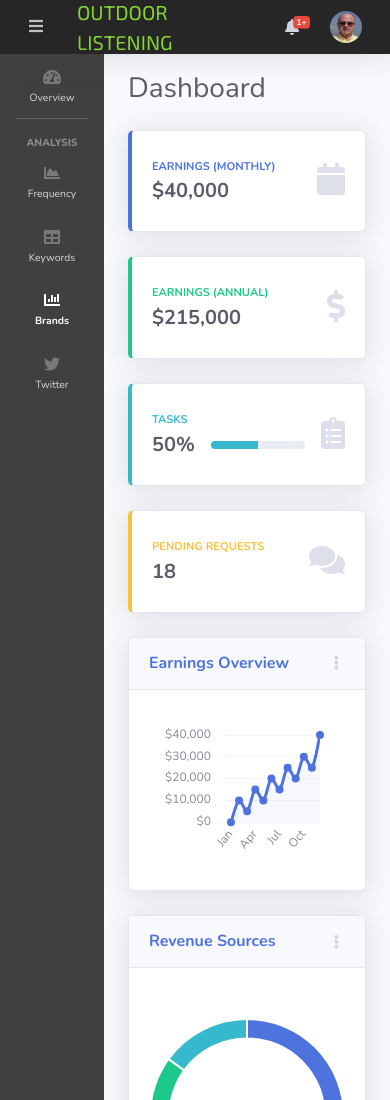
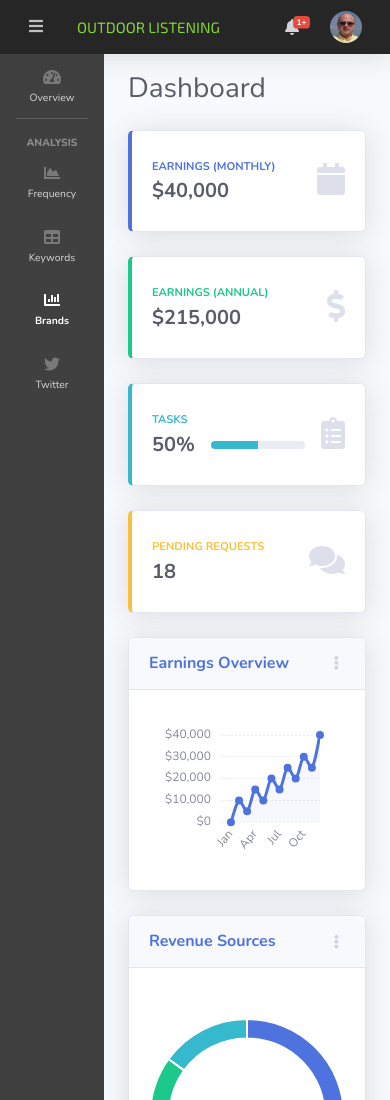
Before and after one commit to aabeveridge/ol-dash-frame, a plain HTML site: page brands.html in a window 390 px wide. Shown: the top 1100 px of the page. Drawn offline with nearby package versions, Linux system fonts and the light colour scheme.

Commit message:
fixed mobile scaling

```diff
--- a/css/custom.css
+++ b/css/custom.css
@@ -21,3 +21,10 @@ text-decoration: none;
 #sidebarToggleTop {
   color: silver;
 }
+
+@media only screen and (max-width: 600px) {
+  .topbar-brand-text {
+    font-size: 15px;
+  }
+
+}
```
Also changed, not shown: index.html (+1 -1 lines).
